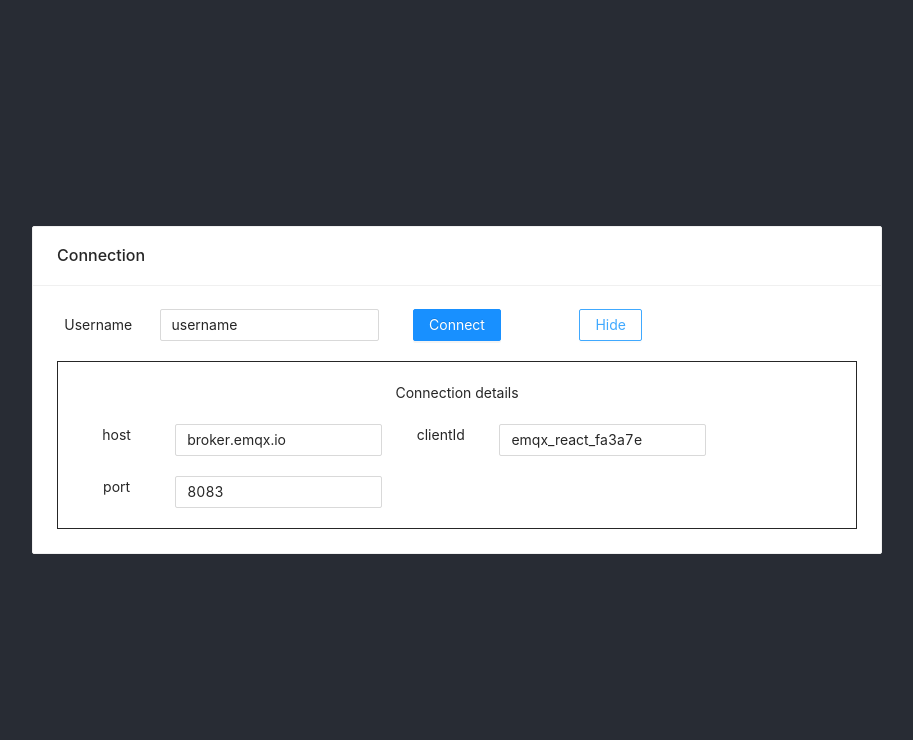
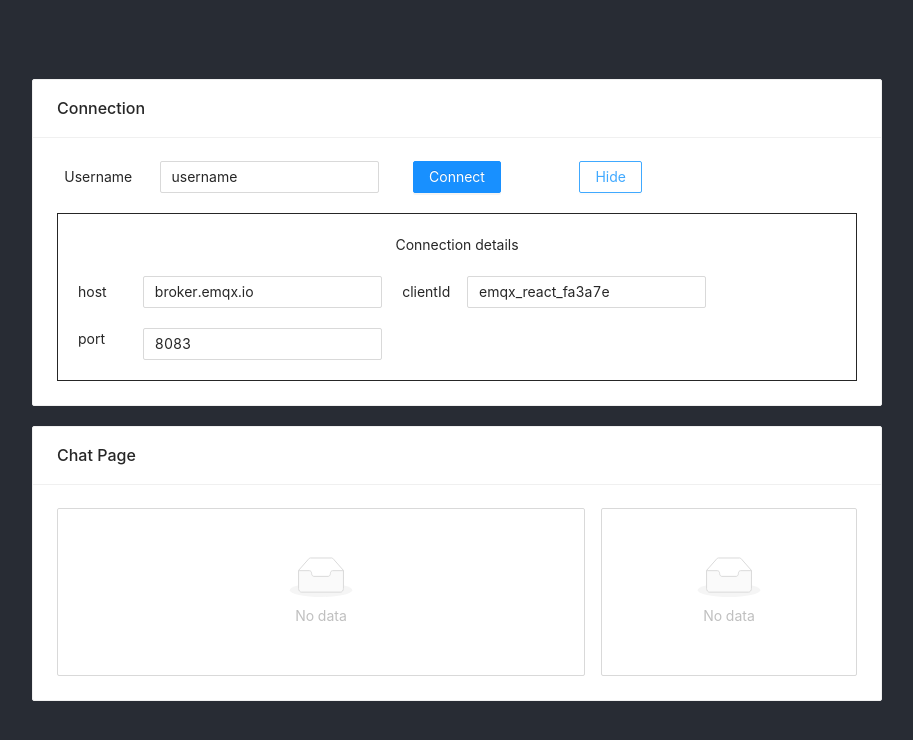
Before and after one commit to atohallen/persado_assignment, a React (Create React App) app: page / in a window 1280 px wide. Both pictures are taken after a click on the button "Modify". Shown: the top 740 px of the page, without its empty margins (183-1096 px from the left). Built offline with nearby package versions, Linux system fonts and the light colour scheme; the HTML template or start-up script is replaced by a standard one.

Commit message:
subscribe & publish function

```diff
--- /dev/null
+++ b/src/components/Main/Chat.js
@@ -0,0 +1,56 @@
+import React, { useEffect, useState } from 'react';
+import { Card, List, Row, Col } from 'antd';
+
+const Receiver = ({ message }) => {
+  const [messages, setMessages] = useState([])
+  const [users, setUsers] = useState([]);
+
+  const renderMessages = (item) => {
+    const title = '';
+
+    return (
+      <List.Item>
+        <List.Item.Meta
+          title={`${item.time} [${item.username}] : ${item.message}`}
+          description={item.message}
+        />
+      </List.Item>
+    )
+  }
+
+  const renderUsers = (user) => {
+
+  }
+
+  // useEffect(() => {
+  //   if (message.username) {
+  //     setMessages(messages => [...messages, message])
+  //   }
+  // }, [message])
+
+
+  return (
+    <Card title="Chat Page">
+      <Row gutter={16} >
+        <Col span={16}>
+          <List
+            size="small"
+            bordered
+            dataSource={messages}
+            renderItem={renderMessages}
+          />
+        </Col>
+        <Col span={8}>
+          <List
+            size="small"
+            bordered
+            dataSource={users}
+            renderItem={renderUsers}
+          />
+        </Col>
+      </Row>
+    </Card>
+  );
+}
+
+export default Receiver;
--- a/src/components/Main/Connection.js
+++ b/src/components/Main/Connection.js
@@ -12,7 +12,7 @@ const Connection = ({ connect, disconnect, connectBtn }) => {
   const [ isModify, setIsModify ] = useState(false);
 
   const handleConnect = () => {
-    const { host, clientId, port } = options;
+    const { host, clientId, port, username } = options;
     const url = `ws://${host}/mqtt`;
     const _options = {
       port,
@@ -21,7 +21,7 @@ const Connection = ({ connect, disconnect, connectBtn }) => {
       reconnectPeriod: 1000, // ms
       connectTimeout: 30 * 1000, // ms
     };
-    connect(url, _options)
+    connect(url, _options, username)
   }
 
   const handleDisconnect = () => {
@@ -58,25 +58,25 @@ const Connection = ({ connect, disconnect, connectBtn }) => {
               <label align="middle">Connection details</label>
             </Col>
           </Row>
-          <Row gutter={20} style={{ marginTop: '20px' }}>
-            <Col span={3} align="middle">
+          <Row gutter={20} style={{ marginTop: '20px' }} align="middle">
+            <Col span={2}>
               <label>host</label>
             </Col>
-            <Col span={7} align="middle">
+            <Col span={8}>
               <Input name="host" value={options.host} onChange={handleChange} />
             </Col>
-            <Col span={3} align="middle">
+            <Col span={2}>
               <label>clientId</label>
             </Col>
-            <Col span={7} align="middle">
+            <Col span={8}>
               <Input name="clientId" value={options.clientId} onChange={handleChange} />
             </Col>
           </Row>
           <Row gutter={20} style={{ marginTop: '20px' }}>
-            <Col span={3} align="middle">
+            <Col span={2}>
               <label>port</label>
             </Col>
-            <Col span={7} align="middle">
+            <Col span={8}>
               <Input name="port" value={options.port} onChange={handleChange} />
             </Col>
           </Row>
--- a/src/components/Main/index.js
+++ b/src/components/Main/index.js
@@ -1,13 +1,18 @@
-import React, { createContext, useEffect, useState } from 'react'
+import React, { useEffect, useState } from 'react'
 import Connection from './Connection'
+import Chat from './Chat';
 import mqtt from 'mqtt'
 
 const MainPage = () => {
   const [client, setClient] = useState(null)
+  const [username, setUsername] = useState('username');
   const [connectStatus, setConnectStatus] = useState('Connect')
+  const [user, setUser] = useState('');
+  const [payload, setPayload] = useState({});
 
-  const mqttConnect = (host, mqttOption) => {
+  const mqttConnect = (host, mqttOption, _username) => {
     setConnectStatus('Connecting')
+    setUsername(_username);
     setClient(mqtt.connect(host, mqttOption))
   }
 
@@ -15,6 +20,18 @@ const MainPage = () => {
     if (client) {
       client.on('connect', () => {
         setConnectStatus('Connected')
+
+        // subscribe topic
+        client.subscribe('/topic/chatserver101/presence');
+        client.subscribe('/topic/chatserver101/public');
+        client.subscribe(`/topic/chatserver101/priv/${username}`);
+
+        // Broadcast presence
+        client.publish('/topic/chatserver101/presence', JSON.stringify({
+          username,
+          time: new Date().toISOString()
+        }));
+
         console.log('connection successful')
       })
 
@@ -26,6 +43,23 @@ const MainPage = () => {
       client.on('reconnect', () => {
         setConnectStatus('Reconnecting')
       })
+
+      client.on('message', (topic, message) => {
+        const payload = JSON.parse(message.toString());
+        switch (topic) {
+          case '/topic/chatserver101/presence':
+            setUser(payload.username);
+            break;
+          case '/topic/chatserver101/public':
+            setPayload(payload);
+            break;
+          default:
+            if (topic.includes('/topic/chatserver101/priv/')) {
+                console.log(`Private message from ${payload.name} at ${payload.time}: ${payload.text}`);
+            }
+            break;
+        }
+      });
     }
   }, [client])
 
@@ -42,6 +76,22 @@ const MainPage = () => {
     }
   }
 
+  const sendPublicMessage = (text) => {
+    client.publish('/topic/chatserver101/public', JSON.stringify({
+        name: username,
+        text: text,
+        time: new Date().toISOString()
+    }));
+  };
+
+  const sendPrivateMessage = (targetUsername, text) => {
+    client.publish(`/topic/chatserver101/priv/${targetUsername}`, JSON.stringify({
+        name: username,
+        text: text,
+        time: new Date().toISOString()
+    }));
+  };
+
   return (
     <>
       <Connection
@@ -49,6 +99,12 @@ const MainPage = () => {
         disconnect={mqttDisconnect}
         connectBtn={connectStatus}
       />
+      <Chat
+        setUser={setUser}
+        setPayload={setPayload}
+        sendPrivateMessage={sendPrivateMessage}
+        sendPublicMessage={sendPublicMessage}
+      />
     </>
   )
 }
```
